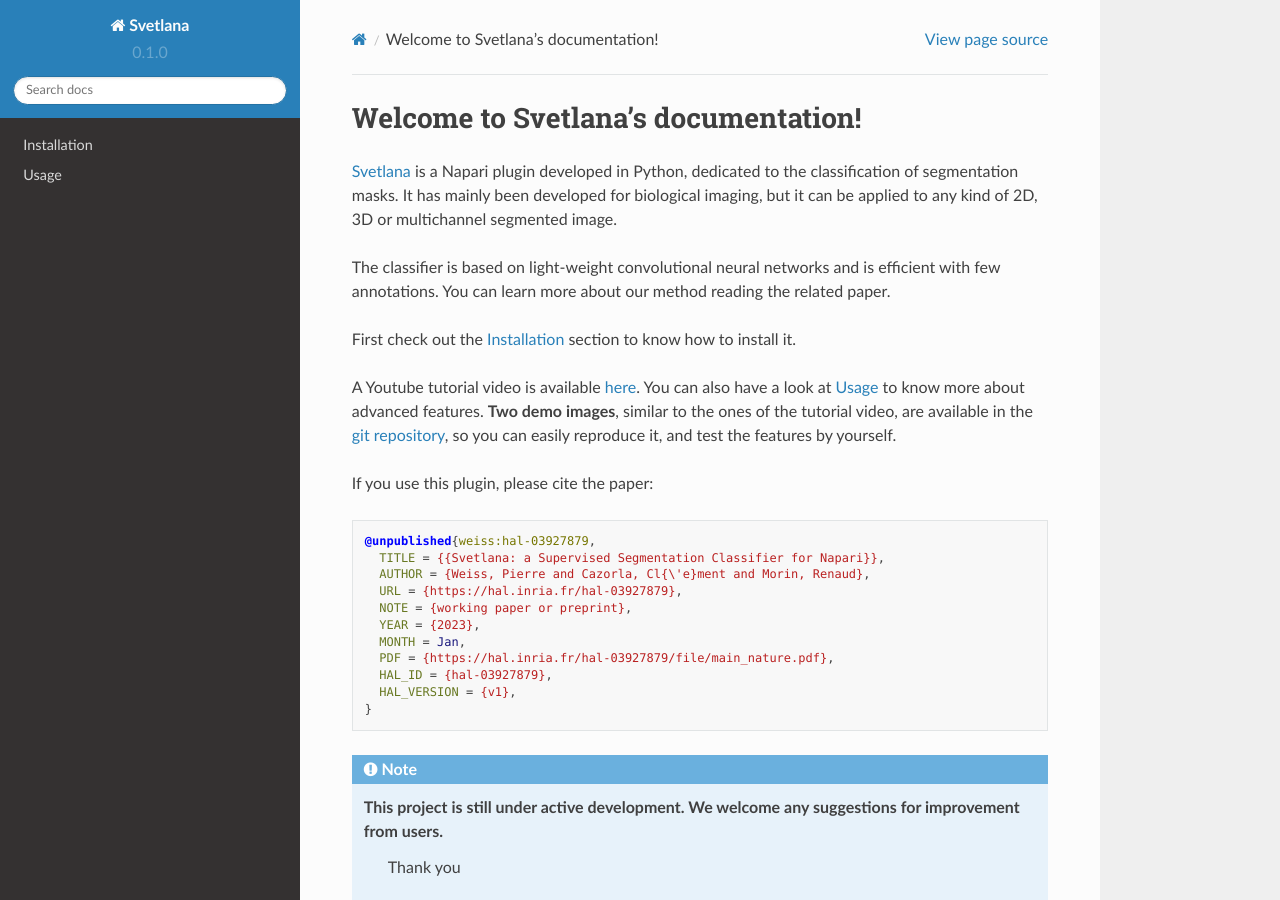
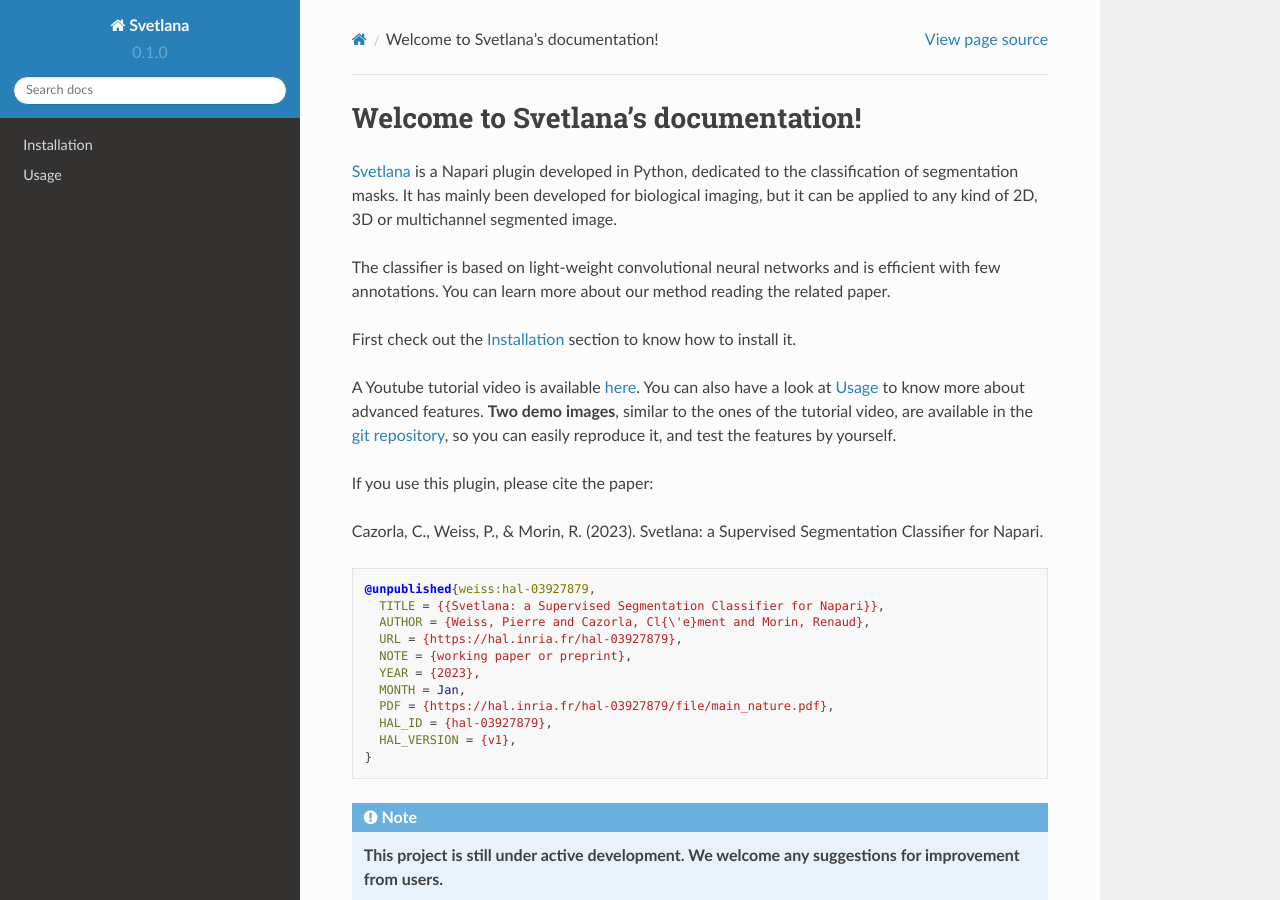
Before and after one commit to koopa31/Svetlana_documentation, a Sphinx documentation site: the page built from docs/source/index.rst, in a window 1280 px wide and 900 px high. Built offline with Sphinx 7.4.7 and the Read the Docs theme 2.0.0, drawn with Linux system fonts in a browser that asks for light colours.

Commit message:
ajout ref

```diff
--- a/docs/source/index.rst
+++ b/docs/source/index.rst
@@ -16,6 +16,8 @@
 reproduce it, and test the features by yourself.
 
 If you use this plugin, please cite the paper:
+
+Cazorla, C., Weiss, P., & Morin, R. (2023). Svetlana: a Supervised Segmentation Classifier for Napari.
 
 .. code-block:: bibtex
 
```
